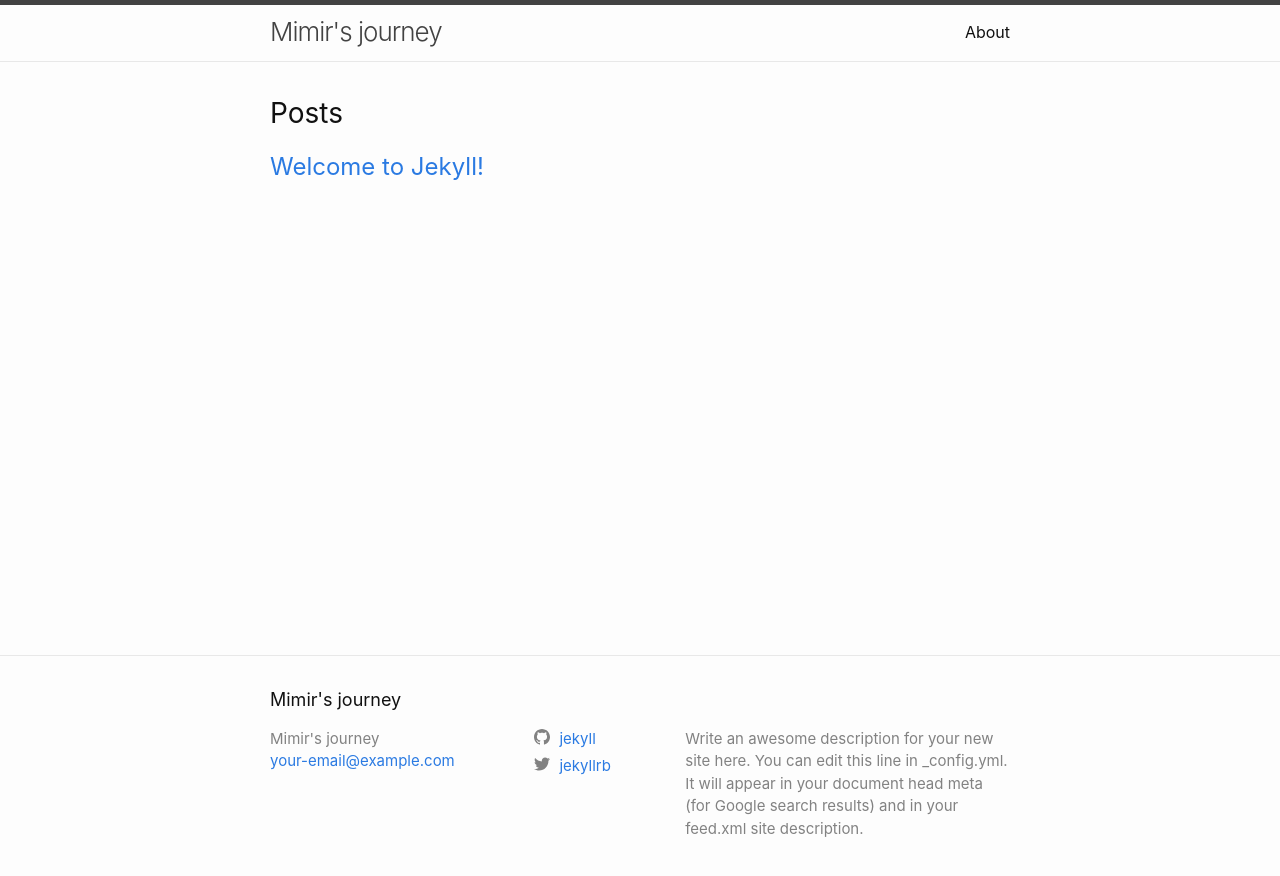
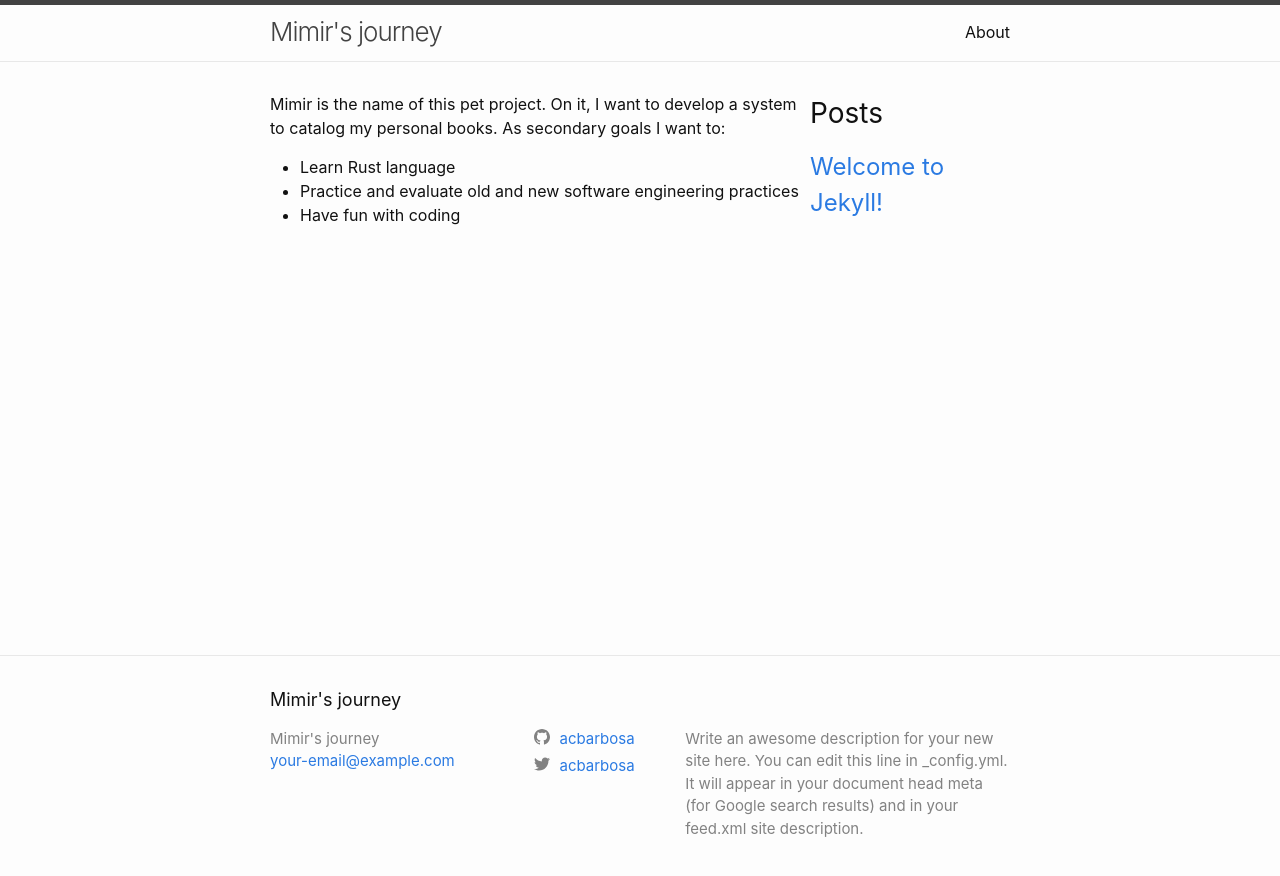
Before and after one commit to acbarbosa/acbarbosa.github.io, a Jekyll site: the page built from index.markdown, in a window 1280 px wide. Shown: the top 876 px of the page. Built offline with Jekyll 4.4.1, drawn with Linux system fonts in a browser that asks for light colours.

Commit message:
Modifies home layout with two columns - contents and posts

```diff
--- a/_config.yml
+++ b/_config.yml
@@ -26,8 +26,8 @@ description: >- # this means to ignore newlines until "baseurl:"
   Google search results) and in your feed.xml site description.
 baseurl: "" # the subpath of your site, e.g. /blog
 url: "" # the base hostname & protocol for your site, e.g. http://example.com
-twitter_username: jekyllrb
-github_username:  jekyll
+twitter_username: acbarbosa
+github_username:  acbarbosa
 
 # Build settings
 plugins:
--- /dev/null
+++ b/_sass/custom.scss
@@ -0,0 +1,4 @@
+.home {
+  display: grid;
+  grid-template-columns: auto 200px;
+}
--- a/_sass/minima.scss
+++ b/_sass/minima.scss
@@ -47,5 +47,6 @@ $on-laptop:        800px !default;
 @import
   "minima/base",
   "minima/layout",
-  "minima/syntax-highlighting"
+  "minima/syntax-highlighting",
+  "custom"
 ;
--- a/index.markdown
+++ b/index.markdown
@@ -4,3 +4,10 @@
 
 layout: home
 ---
+
+Mimir is the name of this pet project. On it, I want to develop a system to catalog my personal books.
+As secondary goals I want to:
+
+* Learn Rust language
+* Practice and evaluate old and new software engineering practices
+* Have fun with coding
```
